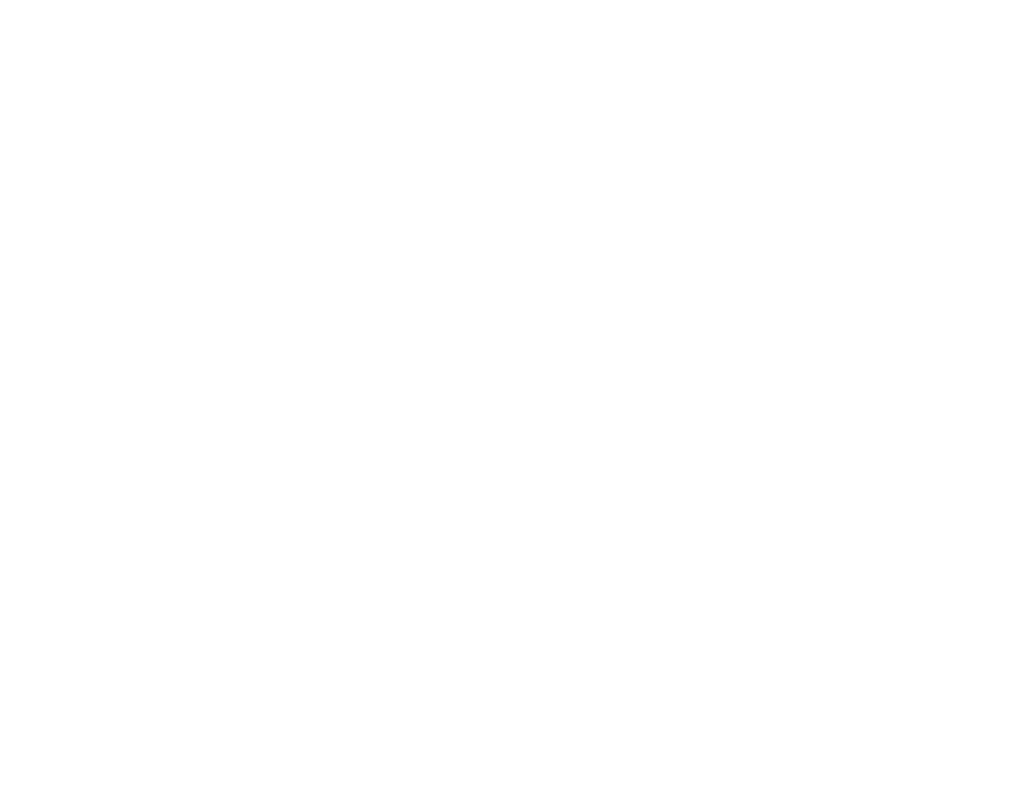
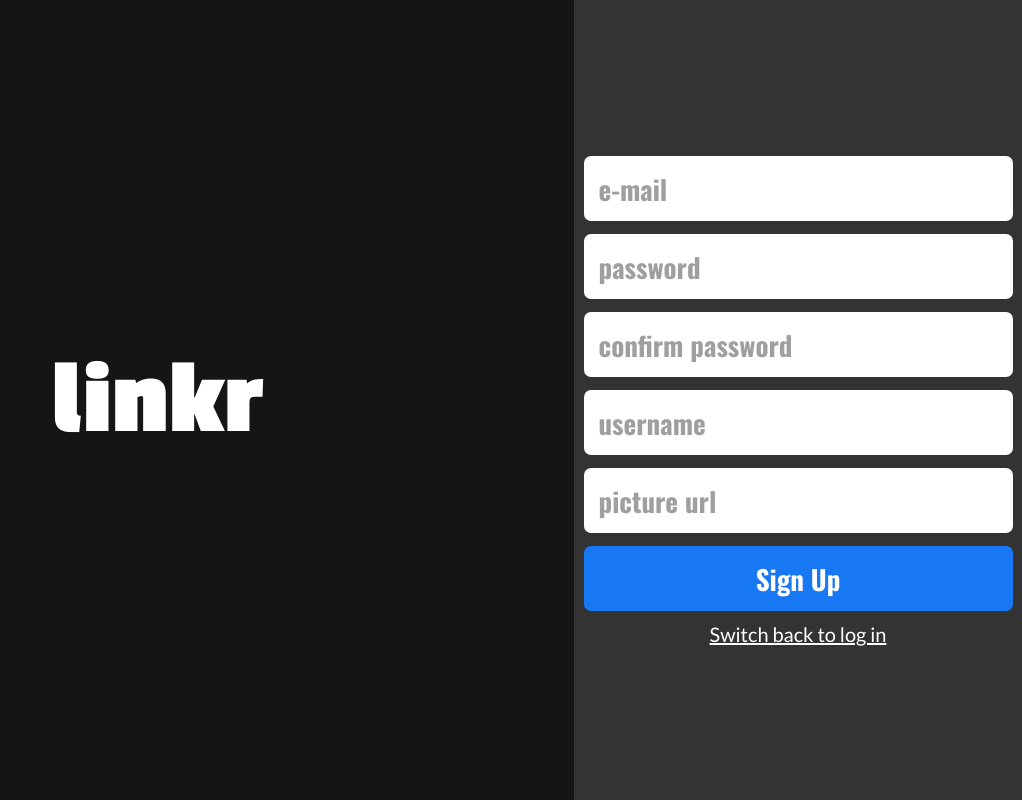
Before and after one commit to Vitor7rs/Projeto_Linkr_Front, a React (Create React App) app: page /sign-up in a window 1280 px wide. Shown: the whole page, without its empty margins (258-1280 px from the left). Built offline with nearby package versions, Linux system fonts and the light colour scheme.

Commit message:
signUp // api // logo

```diff
--- a/src/app.jsx
+++ b/src/app.jsx
@@ -3,6 +3,7 @@
 //context
 
 //pages
+import SignUp from "./pages/signUp";
 
 export default function App() {
 
@@ -11,7 +12,7 @@
             <BrowserRouter>
                 <Routes>
                     <Route path="/" element={<></>} />
-                    <Route path="/sign-up" element={<></>} />
+                    <Route path="/sign-up" element={<SignUp/>} />
                 </Routes>
             </BrowserRouter>
         </>
--- /dev/null
+++ b/src/components/logo/index.jsx
@@ -0,0 +1,18 @@
+import styled from "styled-components"
+
+export default function Logo({ fontSize }) {
+    //logo paginal inicial
+    return (
+        <>
+            <LogoStyle fontSize={fontSize}>linkr</LogoStyle>
+        </>
+    )
+}
+
+export const LogoStyle = styled.h1`
+        color: #FFFFFF;
+        font-family: 'Passion One', cursive;
+        font-style: normal;
+        font-weight: 700;
+        font-size: ${props => props.fontSize ? props.fontSize : "107px"}
+`
--- a/src/pages/signUp/index.jsx
+++ b/src/pages/signUp/index.jsx
@@ -1,7 +1,79 @@
+import { useState } from "react";
+import { useNavigate } from "react-router-dom"
+import Logo from "../../components/logo";
+import { signUp } from "../../services/api";
+import { Container, BannerContainer, AuthContainer, FormContainer, InputBox, ButtonBox, InfoLink } from "./style";
+
 export default function SignUp() {
-   return(
-        <>
+   const [email, setEmail] = useState("");
+   const [password, setPassword] = useState("");
+   const [confirmPassword, setConfirm] = useState("");
+   const [username, setUsername] = useState("");
+   const [pictureUrl, setPicture] = useState("");
+   const [button, setButton] = useState(true);
 
-        </>
+   const navigate = useNavigate();
+
+   async function processSignUp() {
+      if (button === false) {
+         return;
+      }
+
+      setButton(false);
+
+      if (email.length === 0 || password.length === 0 || confirmPassword.length === 0 ||
+         username.length === 0 || pictureUrl.length === 0) {
+         alert("Please, complete all fields!")
+         return;
+      }
+      if (password !== confirmPassword) {
+         alert("passwords must be the same!")
+         return;
+      }
+      const userObject = {
+         email: email,
+         password: password,
+         confirmPassword: confirmPassword,
+         username: username,
+         pictureUrl: pictureUrl
+      }
+
+      try{
+         const sucess = await signUp(userObject);
+         if (sucess.status === 201) {
+            alert(sucess.data)
+            navigate("/");
+            setButton(true);
+            return;
+         }
+
+      }catch(error){
+         if (error.response.status === 409) {
+            alert(error.response.data);
+            setButton(true)
+            return;
+          }
+      }
+   }
+
+   return (
+      <Container>
+         <BannerContainer>
+            <Logo fontSize={'107px'} />
+         </BannerContainer>
+         <AuthContainer>
+            <FormContainer onSubmit={(e) => { e.preventDefault() }}>
+               <InputBox onChange={e => setEmail(e.target.value)} name="e-mail" type="email" placeholder="e-mail" />
+               <InputBox onChange={e => setPassword(e.target.value)} name="password" type="password" placeholder="password" />
+               <InputBox onChange={e => setConfirm(e.target.value)} name="confirm password" type="password" placeholder="confirm password" />
+               <InputBox onChange={e => setUsername(e.target.value)} name="username" type="text" placeholder="username" />
+               <InputBox onChange={e => setPicture(e.target.value)} name="picture" type="url" placeholder="picture url" />
+               <ButtonBox status={button} onClick={processSignUp} name="sub button" type="submit">
+                  {button === true ? "Sign Up" : "Signing Up"}
+               </ButtonBox>
+            </FormContainer>
+            <InfoLink onClick={() => navigate("/")}>Switch back to log in</InfoLink>
+         </AuthContainer>
+      </Container>
    )
 }
--- /dev/null
+++ b/src/pages/signUp/style.jsx
@@ -0,0 +1,83 @@
+import styled from "styled-components"
+
+const Container = styled.main`
+    display: flex;
+`
+
+const BannerContainer = styled.div`
+    width: 65%;
+    height: 100vh;
+    background: #151515;
+    display: flex;
+    flex-direction: column;
+    align-items: center;
+    justify-content: center;
+`
+
+const AuthContainer = styled.div`
+    width: 35%;
+    height: 100vh;
+    display: flex;
+    flex-direction: column;
+    align-items: center;
+    justify-content: center;
+    gap: 13px;
+    background:#333333;
+`
+
+const FormContainer = styled.form`
+    display: flex;
+    flex-direction: column;
+    align-items: center;
+    justify-content: center;
+    flex-wrap: wrap;
+    gap: 13px;
+`
+
+const InputBox = styled.input`
+    width: 429px;
+    height: 65px;
+    padding: 15px;
+
+    font-family: 'Oswald', sans-serif;
+    font-style: normal;
+    font-weight: 700;
+    font-size: 27px;
+    color: #272525;
+
+    background: #FFFFFF;
+    border-radius: 7px;
+    border: none;
+    ::placeholder{
+        font-family: 'Oswald', sans-serif;
+        font-style: normal;
+        font-weight: 700;
+        font-size: 27px;
+        color: #9F9F9F;
+    }
+`
+
+const ButtonBox = styled.button`
+    width: 429px;
+    height: 65px;
+    font-family: 'Oswald', sans-serif;
+    font-style: normal;
+    font-weight: 700;
+    font-size: 27px;
+    color: #FFFFFF;
+
+    background:${props => props.status === true ? "#1877F2" : "gray"};
+    border-radius: 7px;
+    border: none;
+`
+
+const InfoLink = styled.h3`
+    font-family: 'Lato', sans-serif;
+    font-style: normal;
+    font-weight: 400;
+    font-size: 20px;
+    text-decoration-line: underline;
+    color: #FFFFFF;
+`
+
+export { Container, BannerContainer, AuthContainer, InputBox, FormContainer, ButtonBox, InfoLink };
--- a/src/services/api.js
+++ b/src/services/api.js
@@ -1 +1,9 @@
 // comunicações com o banco de dados / requisições
+import axios from "axios"
+
+const URL = 'https://back-projeto-linkr.herokuapp.com'
+
+export function signUp(userObject) {
+    const promisse = axios.post(`${URL}/sign-up`, userObject)
+    return promisse;
+}
```
